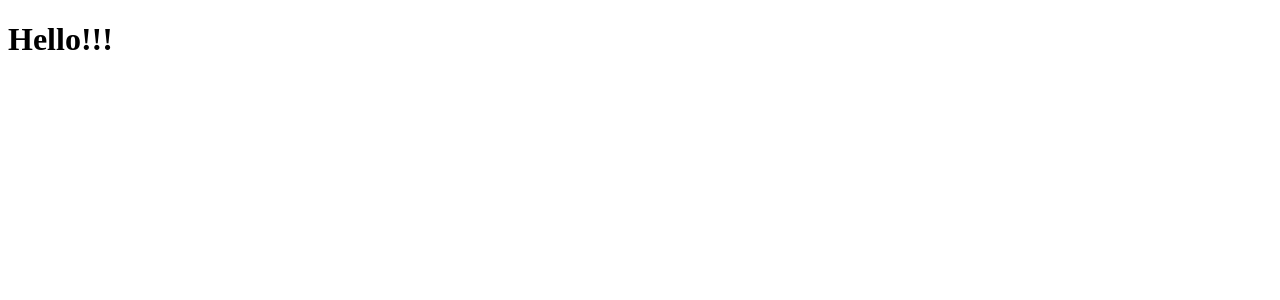
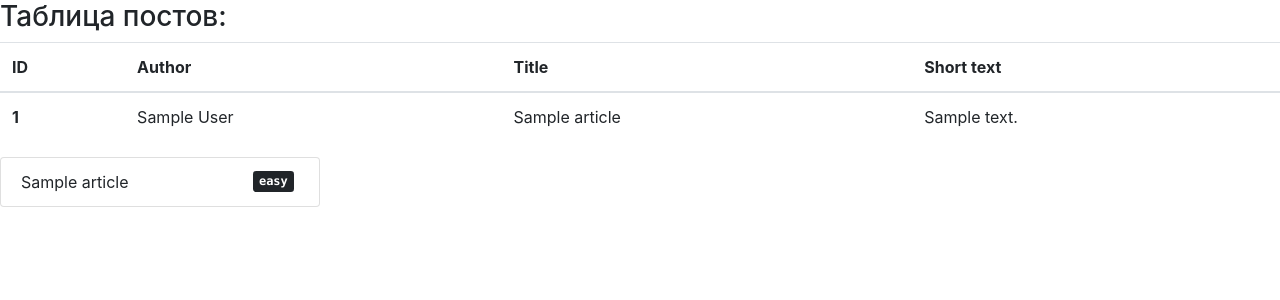
Before and after one commit to Shustrjak/site-for-edu, a Django app: page /news in a window 1280 px wide. Before the commit the part shown is almost empty. Shown: the top 300 px of the page. Run offline with Django 3.2, Linux system fonts and the light colour scheme; tables that the repository leaves empty hold one stand-in row (values such as "Sample post"); some libraries are stand-ins or nearby versions.

Commit message:
Output addition

```diff
--- a/education/mynews/templates/mynews/index.html
+++ b/education/mynews/templates/mynews/index.html
@@ -3,11 +3,57 @@
 <head>
     <meta charset="UTF-8">
     <title>My NEWS</title>
+    <meta name="viewport" content="width=device-width, initial-scale=1.0, maximum-scale=1.0, user-scalable=no">
+    {% load static %}
+    <link rel="stylesheet" href="{% static 'css/bootstrap.min.css' %}">
+    <link rel="stylesheet" href="{% static 'css/bootstrap-grid.min.css' %}">
+    <link rel="stylesheet" href="{% static 'css/bootstrap-reboot.min.css' %}">
+    <link rel="stylesheet" href="{% static 'css/main.css' %}">
+    <link rel="stylesheet" href="{% static 'css/media.css' %}">
 </head>
 <body>
 
 <div>
-    <h1>Hello!!!</h1>
+    <h3>Таблица постов:</h3>
+
+    <table class="table thead-light">
+  <thead>
+    <tr>
+      <th scope="col">ID</th>
+      <th scope="col">Author</th>
+      <th scope="col">Title</th>
+      <th scope="col">Short text</th>
+    </tr>
+  </thead>
+  <tbody>
+    {% for articles in all_articles%}
+    <tr>
+      <th scope="row">{{articles.id}}</th>
+      <td>{{ articles.author }}</td>
+      <td>{{ articles.title }}</td>
+      <td>{{ articles.short_text }}</td>
+    </tr>
+    {%endfor%}
+  </tbody>
+</table>
+
+
+    <ul class="list-group ul-width">
+  {% for articles in all_articles %}
+  <li class=" list-group-item d-flex justify-content-between align-items-center">
+    {{articles.title}}
+    <span class="badge ">
+        {% for key, value in article.TIME_TO_READ %}
+            {% if key == articles.time_to_read %}
+              <kbd>{{value}}</kbd>
+            {%endif%}
+        {% endfor%}
+    </span>
+  </li>
+  {%endfor%}
+
+</ul>
+
 </div>
 
 </body>
--- a/education/mynews/views.py
+++ b/education/mynews/views.py
@@ -1,6 +1,12 @@
 from django.http import HttpResponse
 from django.shortcuts import render
+from .models import Article
 
-# Create your views here.
+
 def index_view(request):
-    return render(request, 'mynews/index.html')
+    article = Article.objects.get(pk=1)
+    context = {
+        'article': article,
+        'all_articles': Article.objects.all(),
+    }
+    return render(request, 'mynews/index.html', context=context)
```
Also changed, not shown: education/static/css/main.css (line endings or trailing spaces).
